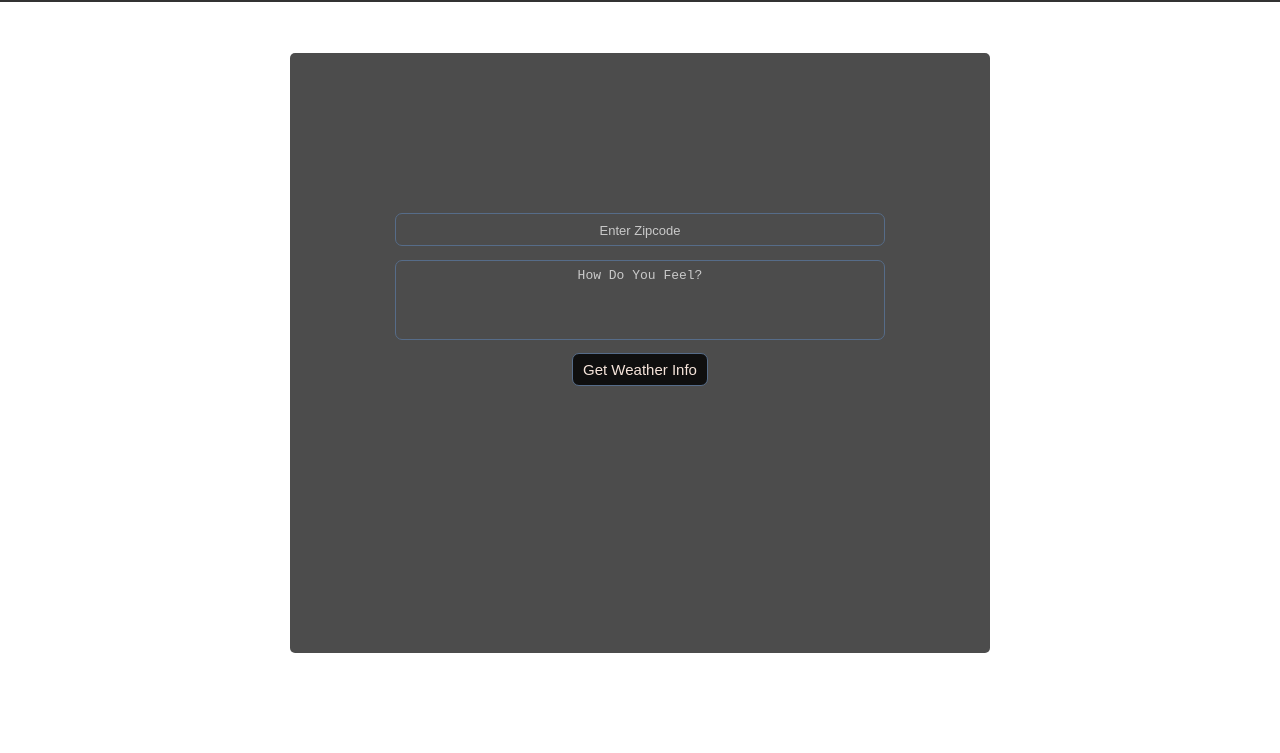
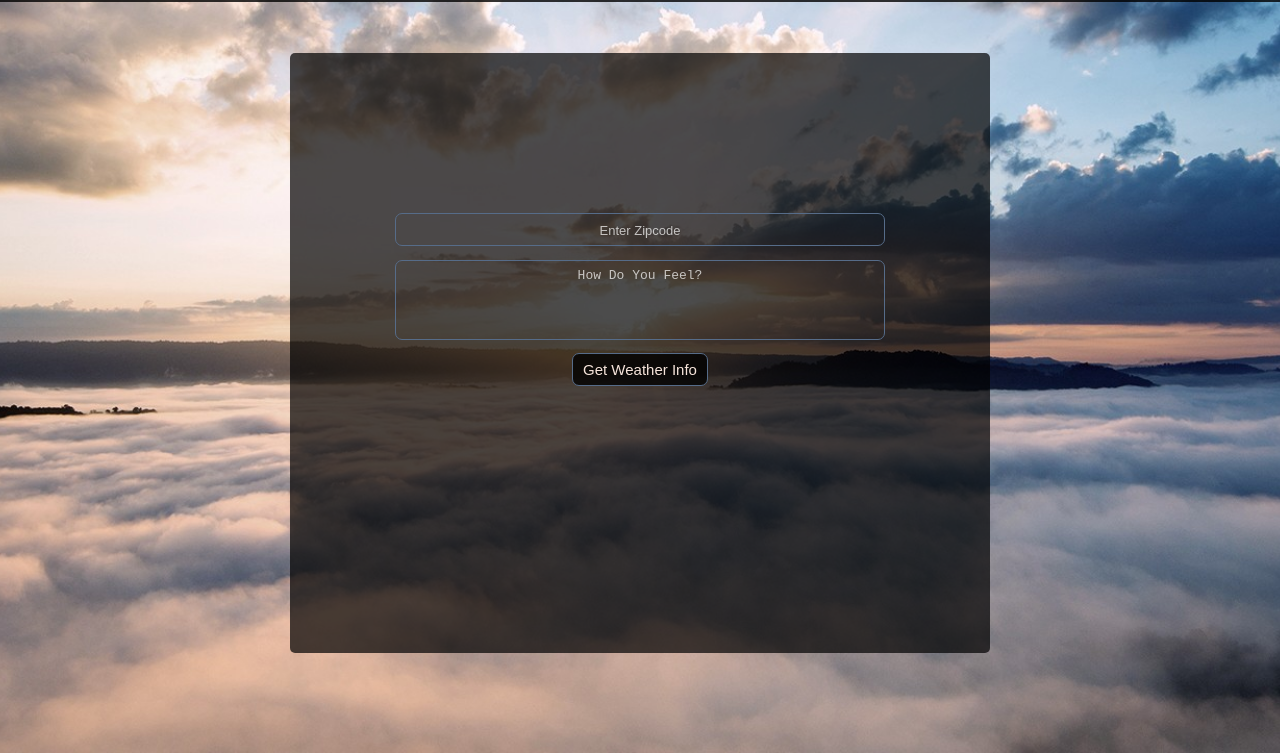
Before and after one commit to abdullah-ibn-omar/Weather-journal-app, a website: page docs/index.html in a window 1280 px wide. Shown: the part 47-800 px from the top of the page. Drawn offline with Linux system fonts and the light colour scheme; the site is published under a folder, as on GitHub Pages, so addresses that start at the root find nothing.

Commit message:
update the background image

```diff
--- a/docs/css/main.css
+++ b/docs/css/main.css
@@ -12,7 +12,7 @@ html {
 body {
   min-height: 100vh;
   width: 100%;
-  background-image: url("/images/background.jpg");
+  background-image: url("../images/background.jpg");
   background-position: center;
   background-size: cover;
   display: flex;
--- a/server.js
+++ b/server.js
@@ -8,7 +8,7 @@ app.use(cors())
 app.use(bodyParser.urlencoded({ extended: true }));
 app.use(bodyParser.json());
 
-app.use(express.static("./dist"))
+app.use(express.static("./docs"))
 console.log('hello from server')
 
 const port = 3000
@@ -39,4 +39,3 @@ function postData(req,res){
     projetData = newData
 
 }
-console.log("you will learn ")
```
